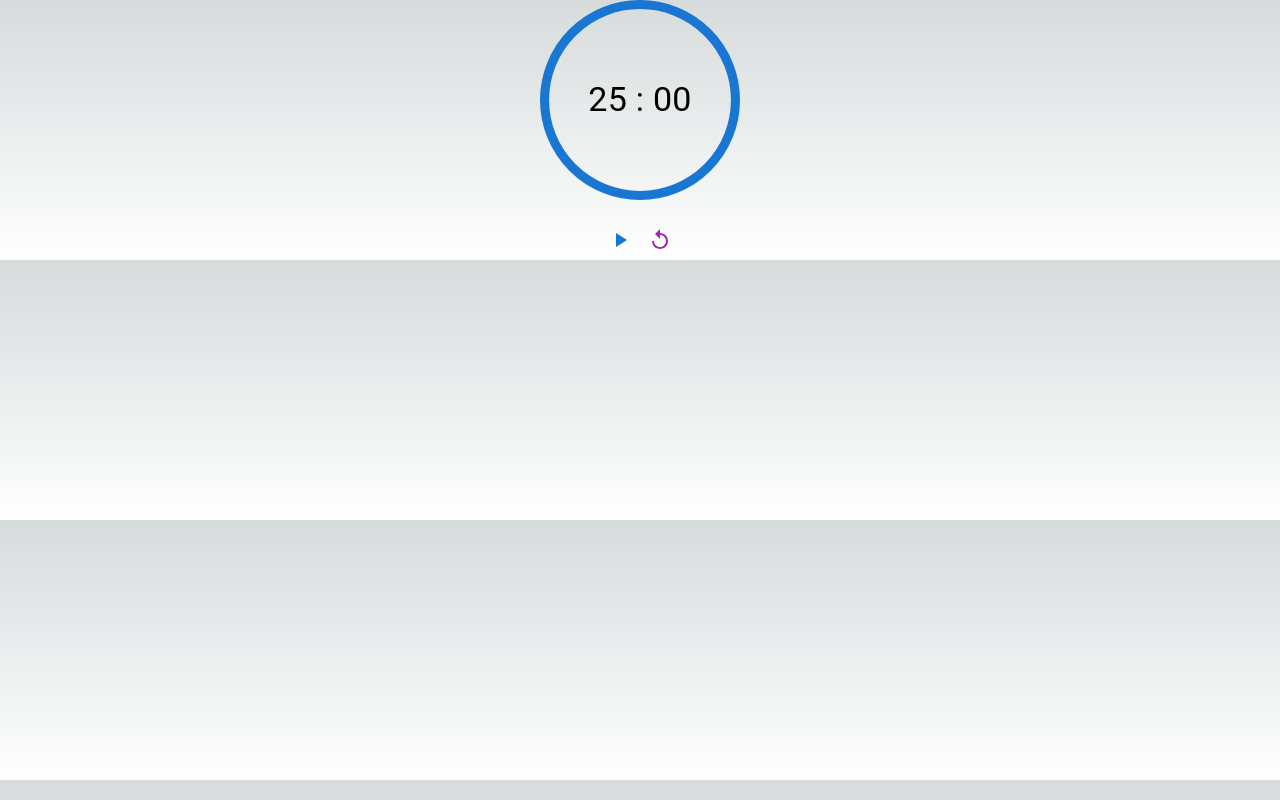
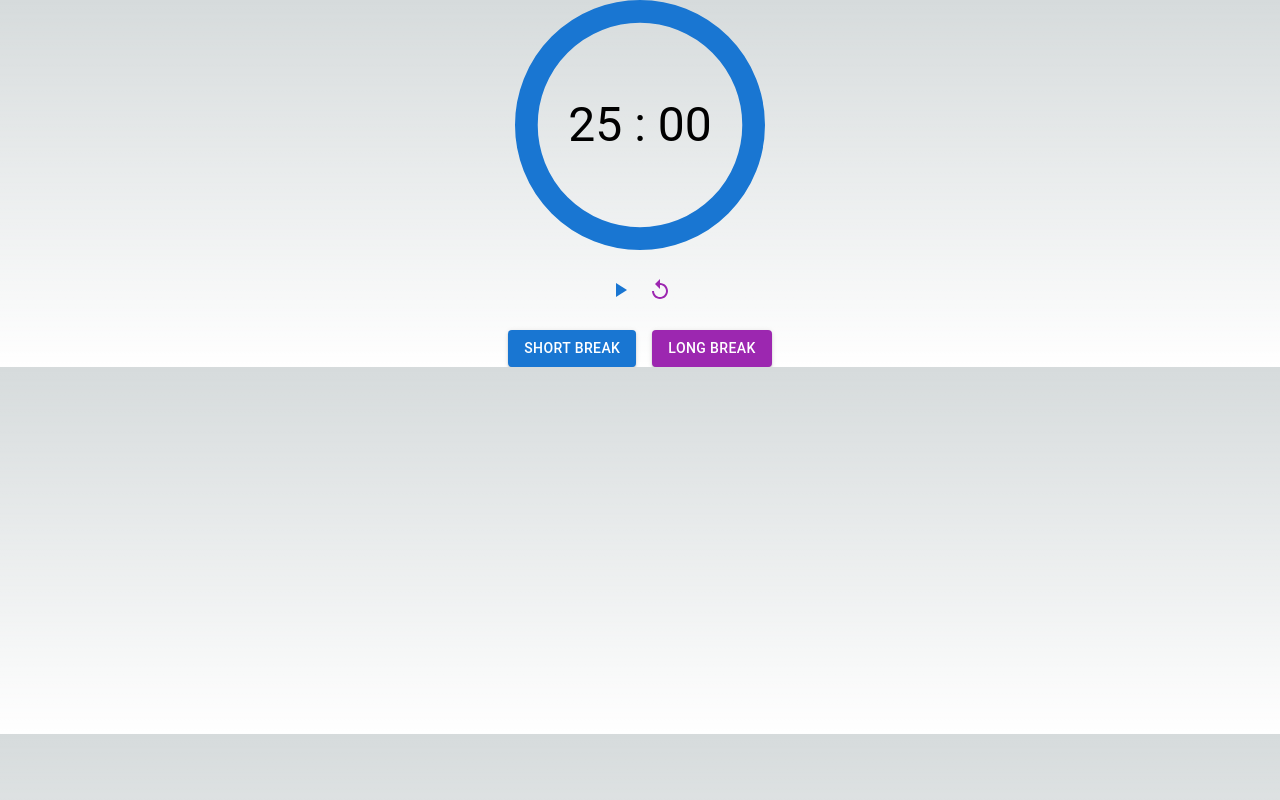
Before and after one commit to SebaaAguilera/pomodoro, a Next.js app: page / in a window 1280 px wide. Built offline with nearby package versions, Linux system fonts and the light colour scheme.

Commit message:
upd: timer selector

```diff
--- a/src/components/PomodoroTimer/Timer.js
+++ b/src/components/Timer/CircularTimer.js
@@ -14,12 +14,12 @@ const Timer = ({ secondsLeft, totalSeconds }) => {
       <CircularProgress
           variant="determinate"
           value={progress}
-          size={200}
-          thickness={2}
+          size={250}
+          thickness={4}
           // style={{ color: theme.palette.primary.main }}
         />
         <Typography
-          variant="h4"
+          variant="h3"
           component="div"
           style={{
             position: 'absolute',
--- a/src/components/PomodoroTimer/index.js
+++ b/src/components/Timer/index.js
@@ -1,14 +1,11 @@
 import { useState, useEffect, useCallback } from 'react'
-import Timer from './Timer'
+import CircularTimer from './CircularTimer'
 import PlayPauseButton from './PlayPauseButton'
 import ResetButton from './ResetButton'
 
-const POMODORO_TIME = 25 * 60 // 25 minutes in seconds
-
-const PomodoroTimer = () => {
-
+const PomodoroTimer = ({ timer, totalSeconds }) => {
   const [isActive, setIsActive] = useState(false)
-  const [secondsLeft, setSecondsLeft] = useState(POMODORO_TIME)
+  const [secondsLeft, setSecondsLeft] = useState(0)
 
   const toggleTimer = useCallback(() => {
     setIsActive(prevIsActive => !prevIsActive)
@@ -16,8 +13,12 @@ const PomodoroTimer = () => {
 
   const resetTimer = useCallback(() => {
     setIsActive(false)
-    setSecondsLeft(POMODORO_TIME)
-  }, [])
+    setSecondsLeft(totalSeconds)
+  }, [totalSeconds])
+
+  useEffect(() => {
+    resetTimer()
+  }, [resetTimer])
 
   useEffect(() => {
     let interval
@@ -29,7 +30,6 @@ const PomodoroTimer = () => {
       // Handle timer completion (e.g., display a notification)
       clearInterval(interval)
     }
-
     return () => {
       clearInterval(interval)
     }
@@ -37,7 +37,7 @@ const PomodoroTimer = () => {
 
   return (
     <>
-      <Timer isActive={isActive} secondsLeft={secondsLeft} totalSeconds={POMODORO_TIME}/>
+      <CircularTimer isActive={isActive} secondsLeft={secondsLeft} totalSeconds={totalSeconds}/>
       <div style={{ marginTop: '20px', display: 'flex', justifyContent: 'center' }}>
         <PlayPauseButton isActive={isActive} toggle={toggleTimer}/>
         <ResetButton reset={resetTimer}/>
--- /dev/null
+++ b/src/components/TimerSelect/index.js
@@ -0,0 +1,39 @@
+import Button from '@mui/material/Button'
+
+const TimerSelect = ({ timer, updateTimer }) => {
+  const isPomodoro = timer === 'POMODORO'
+  return (
+    <div style={{ marginTop: '20px', display: 'flex', justifyContent: 'center' }}>
+      {
+        isPomodoro ?
+        <>
+          <Button
+            variant="contained"
+            color="primary"
+            sx={{ marginRight: 2 }}
+            onClick={updateTimer("SHORT_BREAK")}
+          >
+            Short break
+          </Button>
+          <Button
+            variant="contained"
+            color="secondary"
+            onClick={updateTimer("LONG_BREAK")}
+          >
+            Long break
+          </Button>
+        </>
+        :
+        <Button
+          variant="contained"
+          color="primary"
+          onClick={updateTimer("POMODORO")}
+          >
+          Back to Pomodoro
+        </Button>
+      }
+    </div>
+  )
+}
+
+export default TimerSelect
--- a/src/pages/index.js
+++ b/src/pages/index.js
@@ -1,10 +1,28 @@
 import Head from 'next/head'
 import { Inter } from 'next/font/google'
-import PomodoroTimer from '@/components/PomodoroTimer'
+import { useCallback, useState } from 'react'
+import Timer from '@/components/Timer'
+import TimerSelect from '@/components/TimerSelect'
 
 const inter = Inter({ subsets: ['latin'] })
 
+const timerSeconds = {
+  POMODORO: 25 * 60,
+  SHORT_BREAK: 5 * 60,
+  LONG_BREAK: 20 * 60,
+}
+
+
 export default function Home() {
+
+  const [timer, setTimer] = useState('POMODORO')
+  const [totalSeconds, setTotalSeconds] = useState(timerSeconds[timer])
+
+  const updateTimer = useCallback((newTimer) => () => {
+    setTimer(newTimer)
+    setTotalSeconds(timerSeconds[newTimer])
+  }, [])
+
   return (
     <>
       <Head>
@@ -14,7 +32,8 @@ export default function Home() {
         <link rel="icon" href="/favicon.ico" />
       </Head>
       <main>
-        <PomodoroTimer />
+        <Timer timer={timer} totalSeconds={totalSeconds}/>
+        <TimerSelect timer={timer} updateTimer={updateTimer}/>
       </main>
     </>
   )
```
Also changed, not shown: src/components/Timer/PlayPauseButton.js (renamed from src/components/PomodoroTimer/PlayPauseButton.js), src/components/Timer/ResetButton.js (renamed from src/components/PomodoroTimer/ResetButton.js).
